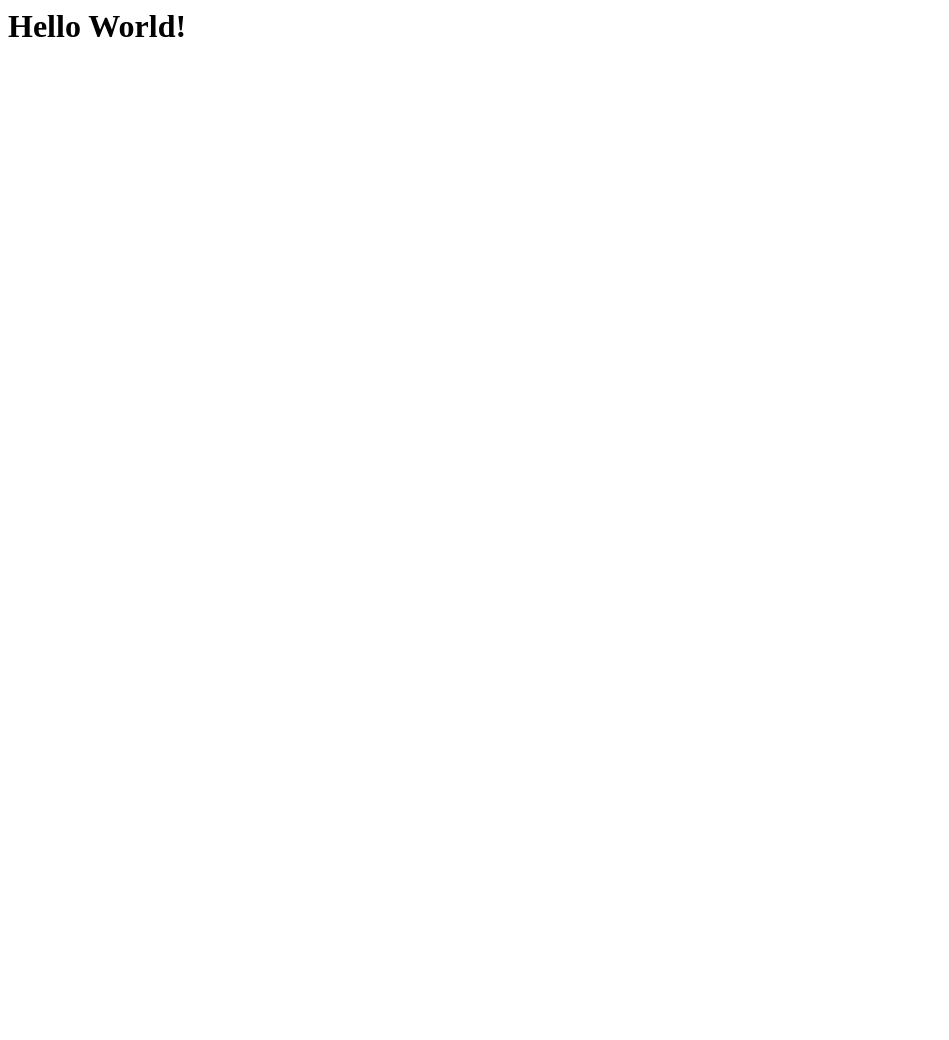
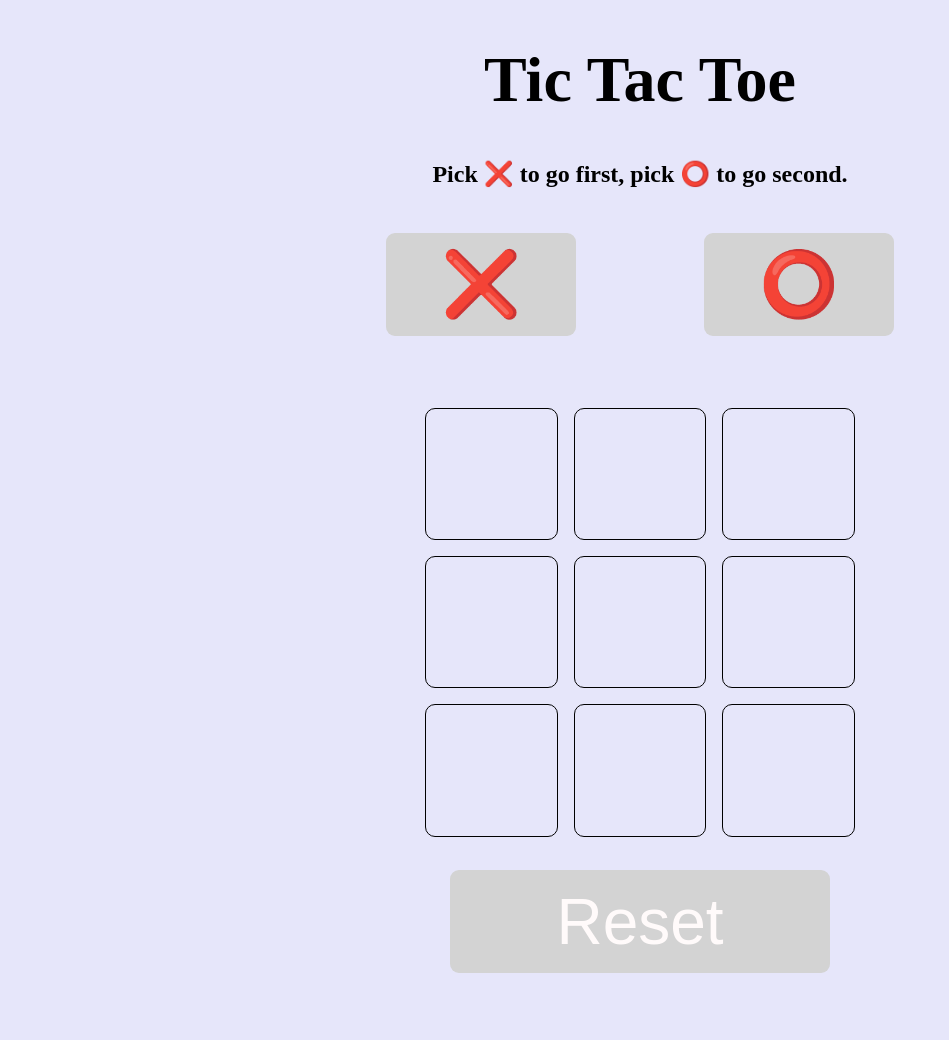
Before and after one commit to glennsalter/Tic-Tac-Toe-AI, a plain HTML site: page index.html in a window 1280 px wide. Shown: the whole page, without its empty margins (0-949 px from the left). Before the commit the page ends 800 px from the top, so only its background shows below. Drawn offline with Linux system fonts and the light colour scheme.

Commit message:
Update index.html

```diff
--- a/index.html
+++ b/index.html
@@ -1 +1,43 @@
-<h1>Hello World!</h1>
+<!DOCTYPE html>
+<html lang="en">
+<head>
+    <meta charset="UTF-8">
+    <title>Title</title>
+    <link rel="stylesheet" href="index.css">
+    <script src="main.js"></script>
+</head>
+<body>
+
+<h1>Tic Tac Toe</h1>
+
+
+<h2>Pick ❌ to go first, pick ⭕ to go second.</h2>
+<div class="row_container">
+    <button class="mini" id="second" onclick="firstMove(this)">❌</button>
+    <button class="mini" id="first" onclick="firstMove(this)">⭕</button>
+</div>
+
+<div class="row_container">
+    <div class="box" id="_11" onclick="makeMove(this)" > </div>
+    <div class="box" id="_12" onclick="makeMove(this)" > </div>
+    <div class="box" id="_13" onclick="makeMove(this)" > </div>
+</div>
+<div class="row_container">
+
+    <div class="box" id="_21" onclick="makeMove(this)" > </div>
+    <div class="box" id="_22" onclick="makeMove(this)" > </div>
+    <div class="box" id="_23" onclick="makeMove(this)" > </div>
+
+</div>
+<div class="row_container">
+    <div class="box" id="_31" onclick="makeMove(this)" > </div>
+    <div class="box" id="_32" onclick="makeMove(this)" > </div>
+    <div class="box" id="_33" onclick="makeMove(this)" > </div>
+</div>
+
+<div class="row_container">
+    <button class="large" onclick="resetBoard()">Reset</button>
+</div>
+
+</body>
+</html>
```
